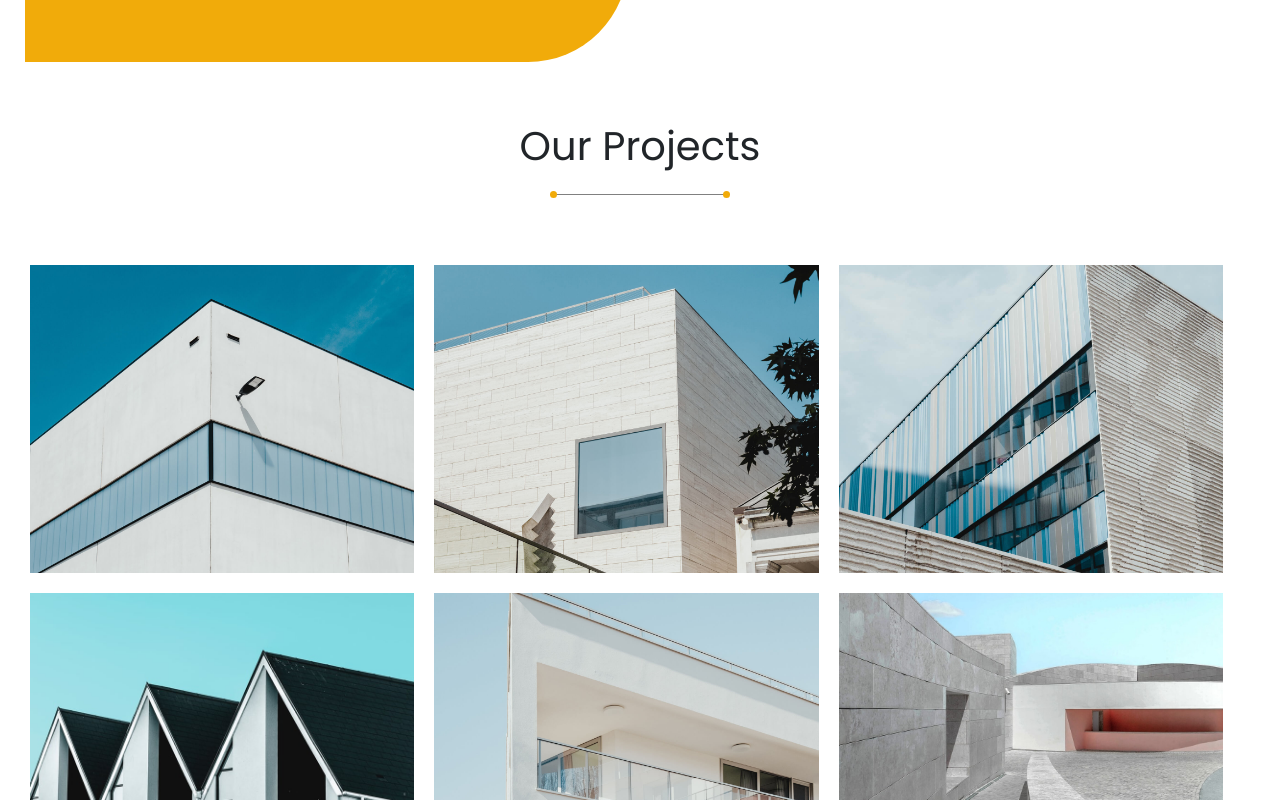
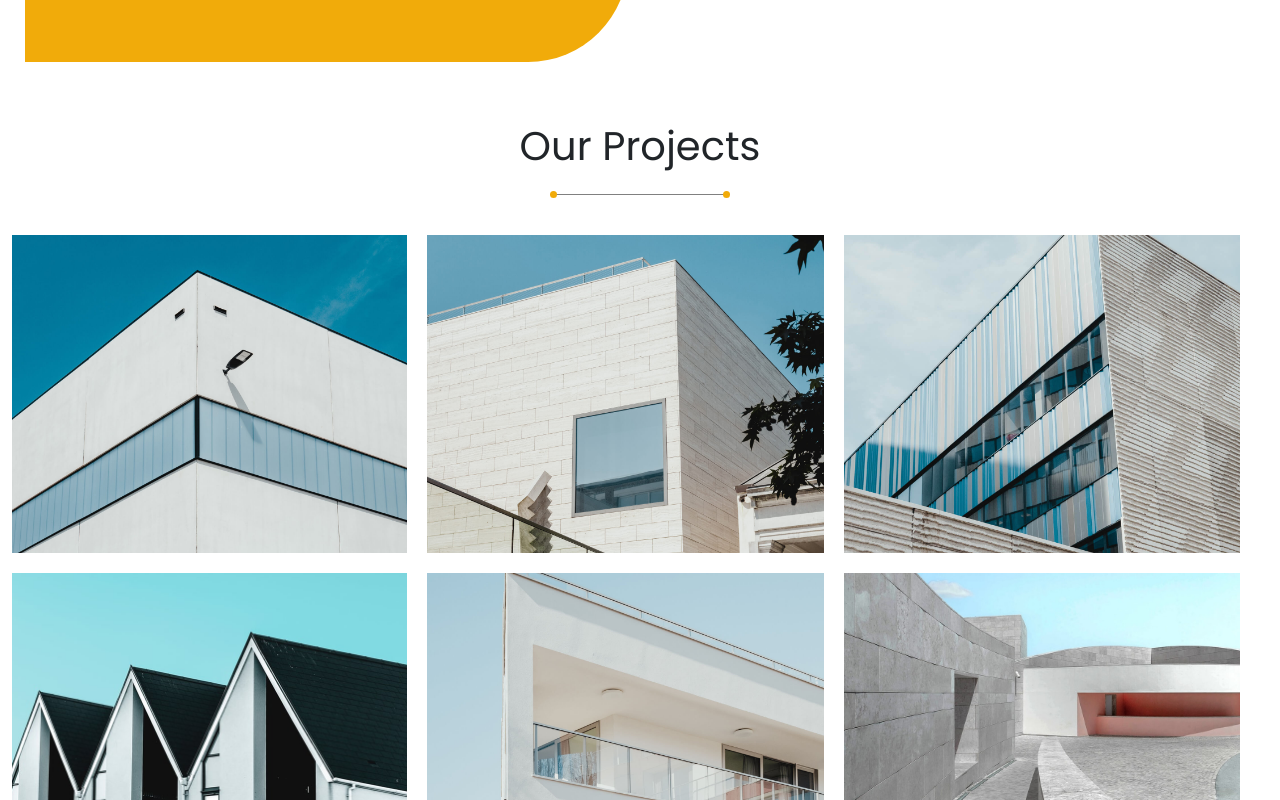
Before and after one commit to ArcticDevs/SurviWebsite, a React (Create React App) app: page / in a window 1280 px wide. Shown: the part 3260-4060 px from the top of the page. Built offline with nearby package versions, Linux system fonts and the light colour scheme.

Commit message:
Fixed Spacing

```diff
--- a/src/Pages/Home.jsx
+++ b/src/Pages/Home.jsx
@@ -197,7 +197,6 @@ const Home = () => {
                         <div className="underline-leftcircle"></div>
                         <div className="underline-rightcircle"></div>
                     </div>
-                    <div className="image_grid">
                     <div className='row'>
                         <div className='project' onClick={() => handleProjectClick([project_1, project_2, project_3])}>
                             <img className='project-image' src={project_1} alt="" />
@@ -220,8 +219,6 @@ const Home = () => {
                                 <span className='ms-3'>Quick View</span>
                             </div>
                         </div>
-                            {/* </div>
-                    <div className='row'> */}
                         <div className='project' onClick={() => handleProjectClick([project_4, project_5, project_6])}>
                             <img className='project-image' src={project_4} alt="" />
                             <div className='project-hover'>
@@ -241,7 +238,6 @@ const Home = () => {
                             <div className='project-hover'>
                                 <img src={project_icon} alt="" />
                                 <span className='ms-3'>Quick View</span>
-                                </div>
                             </div>
                         </div>
                     </div>
--- a/src/styles/Home.css
+++ b/src/styles/Home.css
@@ -372,15 +372,18 @@
 
 .section_5 {
     padding-bottom: 100px;
+    overflow: hidden;
 }
 
 .section_5 .image_grid {
     position: relative;
     width: 100%;
-    padding: 30px 20px 0;
+    padding: 30px 0px 0;
+    margin: auto;
 }
 
 .section_5 .project {
+    overflow: hidden;
     position: relative;
     display: block;
     padding: 0px !important;
```
Lines whose indentation alone changed are shown as unchanged.
